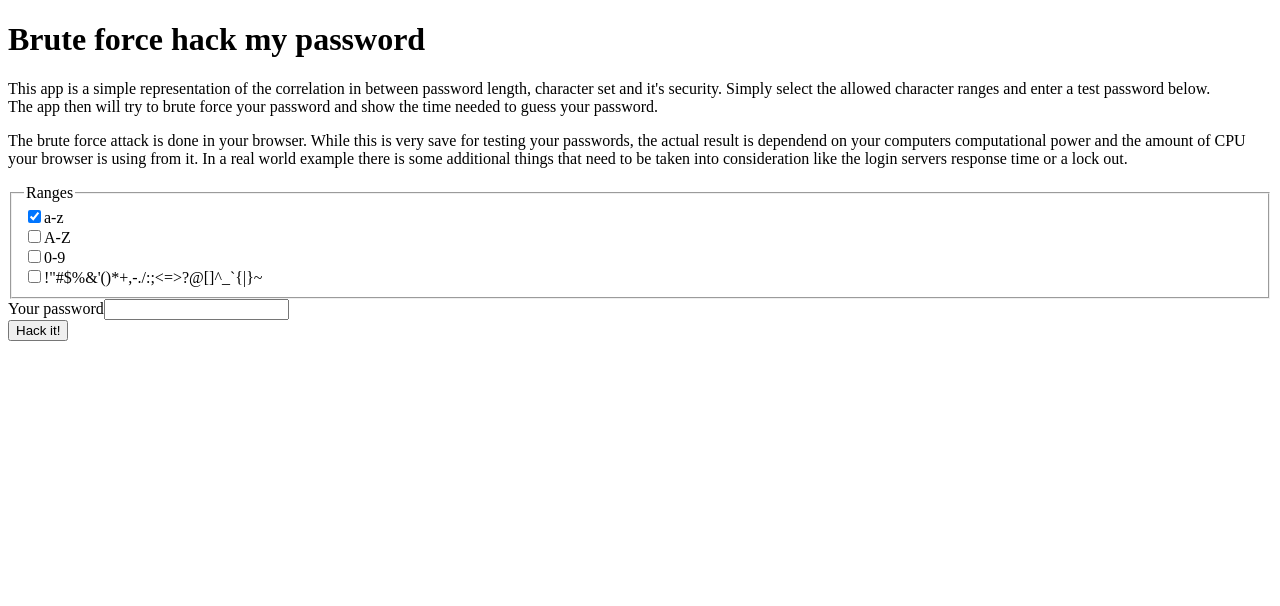
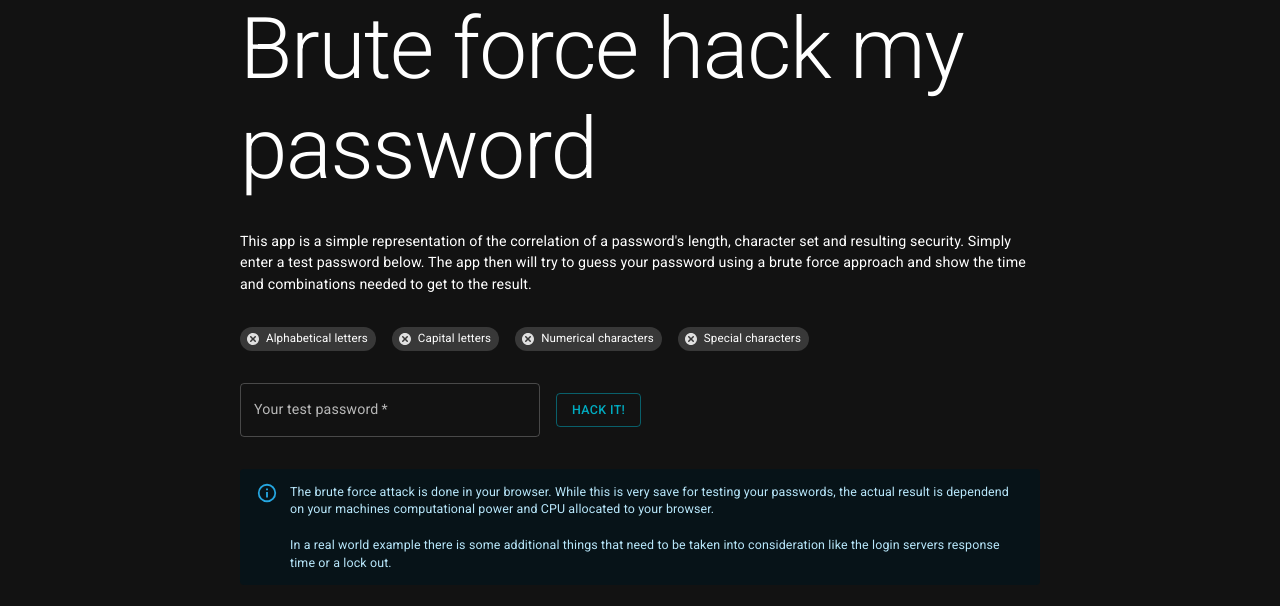
Before and after one commit to haach/brute-force-password, a React (Vite) app: page / in a window 1280 px wide. Shown: the top 606 px of the page. Built offline with nearby package versions, Linux system fonts and the light colour scheme.

Commit message:
Add ui Add option to stop worker Auto detect ranges

```diff
--- a/src/App.tsx
+++ b/src/App.tsx
@@ -1,40 +1,49 @@
+import {
+  Alert,
+  Button,
+  Card,
+  CardActions,
+  CardContent,
+  Chip,
+  Grid,
+  Stack,
+  TextField,
+  Typography,
+} from '@mui/material';
+import CssBaseline from '@mui/material/CssBaseline';
+import { ThemeProvider } from '@mui/material/styles';
 import { useFormik } from 'formik';
-import { useEffect, useState } from 'react';
+import { useMemo, useState } from 'react';
 import { useTimer } from 'src/Timer';
+import { customDarkTheme } from 'src/theme';
+import { AiFillCheckCircle } from 'react-icons/ai';
+import { TiDelete } from 'react-icons/ti';
 
-const bruteForceWorker = new Worker('src/BruteForceWorker.js');
+import '@fontsource/roboto/300.css';
+import '@fontsource/roboto/400.css';
+import '@fontsource/roboto/500.css';
+import '@fontsource/roboto/700.css';
 
 const regexRanges = {
   az: 'a-z',
   AZ: 'A-Z',
   numerical: '0-9',
-  special: '!"#$%&\'()*+,-.:;<=>?@[\\]^_`{|}~ */',
+  special: '!"#$%&\'()*+,-.:;<=>?@[\\]^_`{|}~*/',
 };
 
 interface FormValues {
-  ranges: {
-    az: boolean;
-    AZ: boolean;
-    numerical: boolean;
-    special: boolean;
-  };
-  responseTime: number;
   pass: string;
 }
 
 function App() {
+  const bruteForceWorker = new Worker('src/BruteForceWorker.js');
+
   const { time, running, start, stop, reset } = useTimer();
   const [result, setResult] = useState<number | null>(null);
+  const [detectedRanges, setDetectedRanges] = useState<Array<string>>([]);
 
   const formik = useFormik<FormValues>({
     initialValues: {
-      ranges: {
-        az: true,
-        AZ: false,
-        numerical: false,
-        special: false,
-      },
-      responseTime: 0,
       pass: '',
     },
     validate: (values) => {
@@ -43,49 +52,31 @@ function App() {
       if (!values.pass.trim()) {
         errors.pass = 'You need to enter a password to test';
       }
-      if (!!values.pass.trim()) {
       if (values.pass.indexOf(' ') >= 0) {
         errors.pass = 'Spaces are not allowed';
-        } else {
-          // Dynamically create regex to validate password matches char range
-          const getRangeRegex = (ranges: FormValues['ranges']) => {
-            let regex = '';
-            if (ranges.az) {
-              regex = regex + regexRanges.az;
-            }
-            if (ranges.AZ) {
-              regex = regex + regexRanges.AZ;
-            }
-            if (ranges.numerical) {
-              regex = regex + regexRanges.numerical;
-            }
-            if (ranges.special) {
-              regex = regex + regexRanges.special;
-            }
-            return regex;
-          };
-          // Get chars that do NOT match the range
-          const notMatchRegEx = new RegExp(
-            `[^${getRangeRegex(values.ranges)}]`,
-            'g'
-          );
-          const invalidChars = values.pass.match(notMatchRegEx)?.join('');
-
-          if (!!invalidChars?.length) {
-            errors.pass = `The password contains these invalid characters: ${invalidChars}`;
-          }
-        }
       }
       return errors;
     },
     onSubmit: (values) => {
-      console.log('values', values);
       if (formik.isValid) {
         start(); // Start timer
-        bruteForceWorker.postMessage(values); // Send form values to worker
+        bruteForceWorker.postMessage({
+          password: values.pass,
+          ranges: detectedRanges,
+        }); // Send form values to worker
       }
     },
   });
+
+  const detectRanges = (pass: string) => {
+    const newRange = [];
+    for (const [key, value] of Object.entries(regexRanges)) {
+      if (pass.match(new RegExp(`[${value}]`, 'g'))) {
+        newRange.push(key);
+      }
+    }
+    setDetectedRanges(newRange);
+  };
 
   const receivedWorkerMessage = (e: MessageEvent) => {
     console.log('e', e);
@@ -97,119 +88,157 @@ function App() {
   bruteForceWorker.onmessage = receivedWorkerMessage;
 
   return (
-    <div>
-      <h1>Brute force hack my password</h1>
-      <p>
-        This app is a simple representation of the correlation in between
-        password length, character set and it's security. Simply select the
-        allowed character ranges and enter a test password below. <br />
-        The app then will try to brute force your password and show the time
-        needed to guess your password.
-      </p>
-      <p>
-        The brute force attack is done in your browser. While this is very save
-        for testing your passwords, the actual result is dependend on your
-        computers computational power and the amount of CPU your browser is
-        using from it. In a real world example there is some additional things
-        that need to be taken into consideration like the login servers response
-        time or a lock out.
-      </p>
+    <ThemeProvider theme={customDarkTheme}>
+      <CssBaseline />
+      <main>
         <form onSubmit={formik.handleSubmit}>
-        <fieldset>
-          <legend>Ranges</legend>
-          <div>
-            <input
-              type="checkbox"
-              name="ranges.az"
-              id="az"
-              checked={formik.values.ranges.az}
-              onChange={formik.handleChange}
-              value="ranges.az"
+          <Stack
+            spacing={4}
+            maxWidth={800}
+            sx={{
+              margin: 'auto',
+            }}
+          >
+            <Typography variant="h1">Brute force hack my password</Typography>
+            <Typography>
+              This app is a simple representation of the correlation of a
+              password's length, character set and resulting security. Simply
+              enter a test password below. The app then will try to guess your
+              password using a brute force approach and show the time and
+              combinations needed to get to the result.
+            </Typography>
+
+            <Stack
+              direction="row"
+              justifyContent="flex-start"
+              alignItems="center"
+              spacing={2}
+            >
+              <Chip
+                label="Alphabetical letters"
+                size="small"
+                icon={
+                  detectedRanges.includes('az') ? (
+                    <AiFillCheckCircle />
+                  ) : (
+                    <TiDelete />
+                  )
+                }
+                color={detectedRanges.includes('az') ? 'success' : undefined}
               />
-            <label htmlFor="az">a-z</label>
-          </div>
-          <div>
-            <input
-              type="checkbox"
-              name="ranges.AZ"
-              id="AZ"
-              checked={formik.values.ranges.AZ}
-              onChange={formik.handleChange}
-              value="ranges.AZ"
+              <Chip
+                label="Capital letters"
+                size="small"
+                icon={
+                  detectedRanges.includes('AZ') ? (
+                    <AiFillCheckCircle />
+                  ) : (
+                    <TiDelete />
+                  )
+                }
+                color={detectedRanges.includes('AZ') ? 'success' : undefined}
               />
-            <label htmlFor="AZ">A-Z</label>
-          </div>
-          <div>
-            <input
-              type="checkbox"
-              name="ranges.numerical"
-              id="numerical"
-              checked={formik.values.ranges.numerical}
-              onChange={formik.handleChange}
-              value="ranges.numerical"
+              <Chip
+                label="Numerical characters"
+                size="small"
+                icon={
+                  detectedRanges.includes('numerical') ? (
+                    <AiFillCheckCircle />
+                  ) : (
+                    <TiDelete />
+                  )
+                }
+                color={
+                  detectedRanges.includes('numerical') ? 'success' : undefined
+                }
               />
-            <label htmlFor="numerical">0-9</label>
-          </div>
-          <div>
-            <input
-              type="checkbox"
-              name="ranges.special"
-              id="special"
-              checked={formik.values.ranges.special}
-              onChange={formik.handleChange}
-              value="ranges.special"
+              <Chip
+                label="Special characters"
+                size="small"
+                icon={
+                  detectedRanges.includes('special') ? (
+                    <AiFillCheckCircle />
+                  ) : (
+                    <TiDelete />
+                  )
+                }
+                color={
+                  detectedRanges.includes('special') ? 'success' : undefined
+                }
               />
-            <label htmlFor="special">
-              {`!"#$%&'()*+,-./:;<=>?@[\]^_\`{|}~`}
-            </label>
-          </div>
-        </fieldset>
-
-        {/* <div>
-          <label htmlFor="responseTime">Response time in ms</label>
-          <input
-            type="number"
-            name="responseTime"
-            id="responseTime"
-            onChange={formik.handleChange}
-            value={formik.values.responseTime}
-          />
-        </div> */}
-
-        <div>
-          <label htmlFor="pass">Your password</label>
-          <input
+            </Stack>
+            <Stack
+              direction="row"
+              justifyContent="flex-start"
+              alignItems="center"
+              spacing={2}
+            >
+              <TextField
+                required
+                name="pass"
+                label="Your test password"
+                variant="outlined"
                 disabled={running}
-            type="text"
-            name="pass"
-            id="pass"
                 onChange={(e) => {
-              //detectRanges();
-              setResult(null);
-              reset();
+                  if (time) reset();
+                  if (result) setResult(null);
+                  detectRanges(e.target.value);
                   formik.validateForm();
+                  formik.setTouched({ pass: true });
                   formik.handleChange(e);
                 }}
                 value={formik.values.pass}
+                helperText={formik.errors.pass}
+                error={Boolean(formik.errors.pass && formik.touched.pass)}
+                sx={{
+                  minWidth: 300,
+                }}
               />
-          {formik.errors.pass && formik.touched.pass ? (
-            <span style={{ color: 'red' }}>{formik.errors.pass}</span>
-          ) : null}
-        </div>
 
-        <button type="submit" disabled={running}>
+              <Button variant="outlined" type="submit" disabled={running}>
                 Hack it!
-        </button>
-        {running && !result && <div>Running for {time / 10}s</div>}
+              </Button>
+            </Stack>
+            {running && !result && (
+              <Card>
+                <CardContent>Running for {time / 10}s</CardContent>
+                <CardActions>
+                  <Button
+                    variant="outlined"
+                    onClick={() => {
+                      reset();
+                      bruteForceWorker.terminate();
+                    }}
+                  >
+                    Stop
+                  </Button>
+                </CardActions>
+              </Card>
+            )}
             {!running && result && (
-          <div>
+              <Card>
+                <CardContent>
                   Password "{formik.values.pass}" detected{' '}
                   {time > 0 ? `in ${time / 10}s` : `in under 1 second`} with{' '}
                   {result.toLocaleString()} combinations
-          </div>
+                </CardContent>
+              </Card>
             )}
+            <Alert severity="info">
+              The brute force attack is done in your browser. While this is very
+              save for testing your passwords, the actual result is dependend on
+              your machines computational power and CPU allocated to your
+              browser.
+              <br />
+              <br />
+              In a real world example there is some additional things that need
+              to be taken into consideration like the login servers response
+              time or a lock out.
+            </Alert>
+          </Stack>
         </form>
-    </div>
+      </main>
+    </ThemeProvider>
   );
 }
 
--- a/src/BruteForceWorker.js
+++ b/src/BruteForceWorker.js
@@ -1,5 +1,5 @@
 onmessage = function ({ data }) {
-  const password = data.pass;
+  const password = data.password;
   const ranges = data.ranges;
 
   const combinations = findPassword(password, ranges);
@@ -19,13 +19,13 @@ const fullCharSets = {
   az: 'abcdefghijklmnopqrstuvwxyz',
   AZ: 'ABCDEFGHIJKLMNOPQRSTUVWXYZ',
   numerical: '0123456789',
-  special: '!"#$%&\'()*+,-.:;<=>?@[]^_`{|}~ */',
+  special: '!"#$%&\'()*+,-.:;<=>?@[]^_`{|}~*/',
 };
 function findPassword(password, ranges) {
   const MAX_LENGTH = password.length;
   const ALL_CHARS = Object.entries(fullCharSets)
     .reduce((result, [key, value]) => {
-      if (ranges[key]) {
+      if (ranges.includes(key)) {
         result = result + value;
       }
       return result;
--- /dev/null
+++ b/src/theme.ts
@@ -0,0 +1,20 @@
+import { createTheme, ThemeOptions } from '@mui/material/styles';
+
+export const customDarkTheme = createTheme({
+  palette: {
+    mode: 'dark',
+    primary: {
+      main: '#00acc1',
+    },
+    secondary: {
+      main: '#d64c20',
+    },
+  },
+  typography: {
+    htmlFontSize: 18,
+  },
+  shape: {
+    borderRadius: 4,
+  },
+  direction: 'rtl',
+});
```
Also changed, not shown: package.json (+7 -1 lines). Lines whose indentation alone changed are shown as unchanged.
